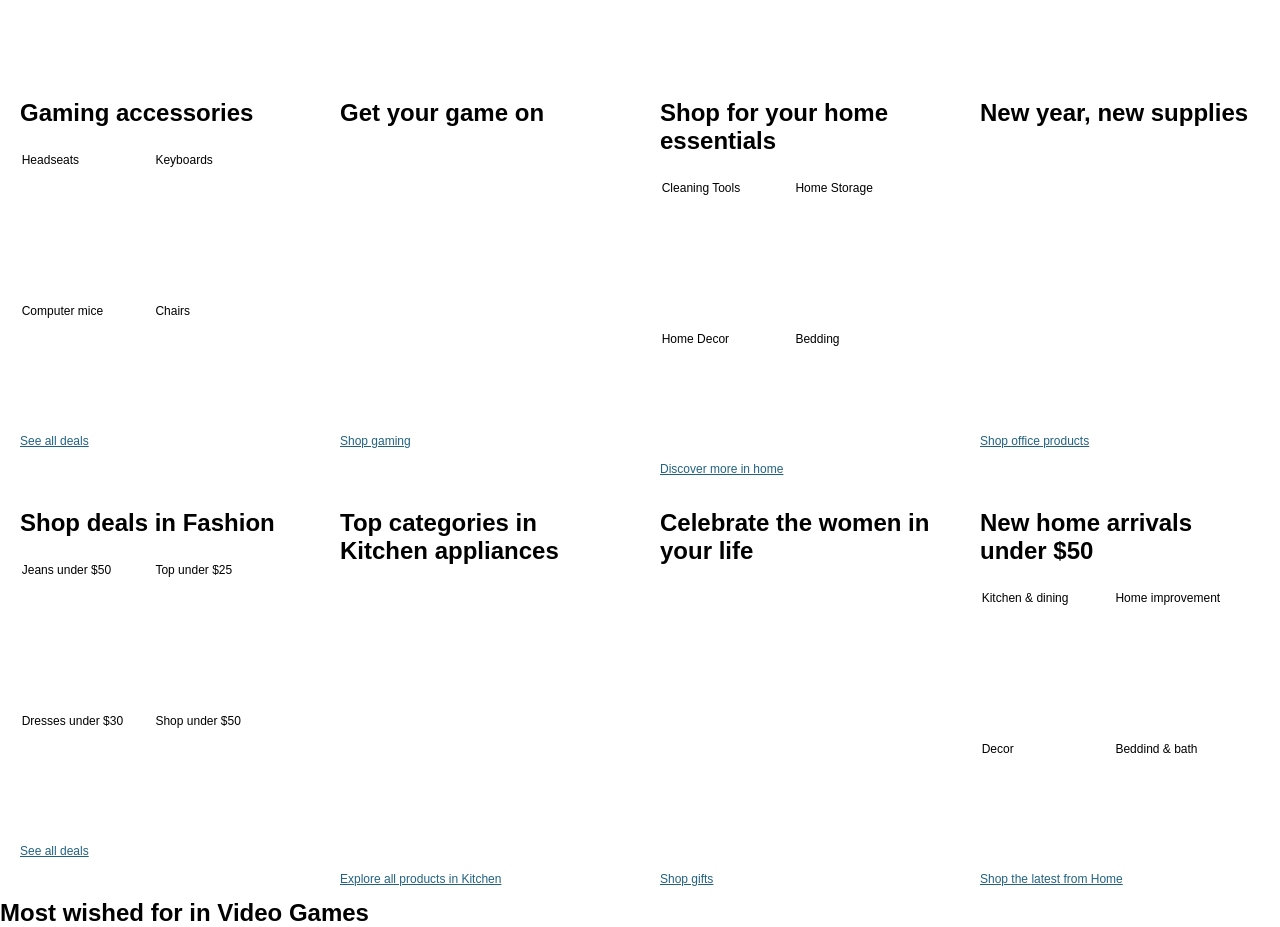
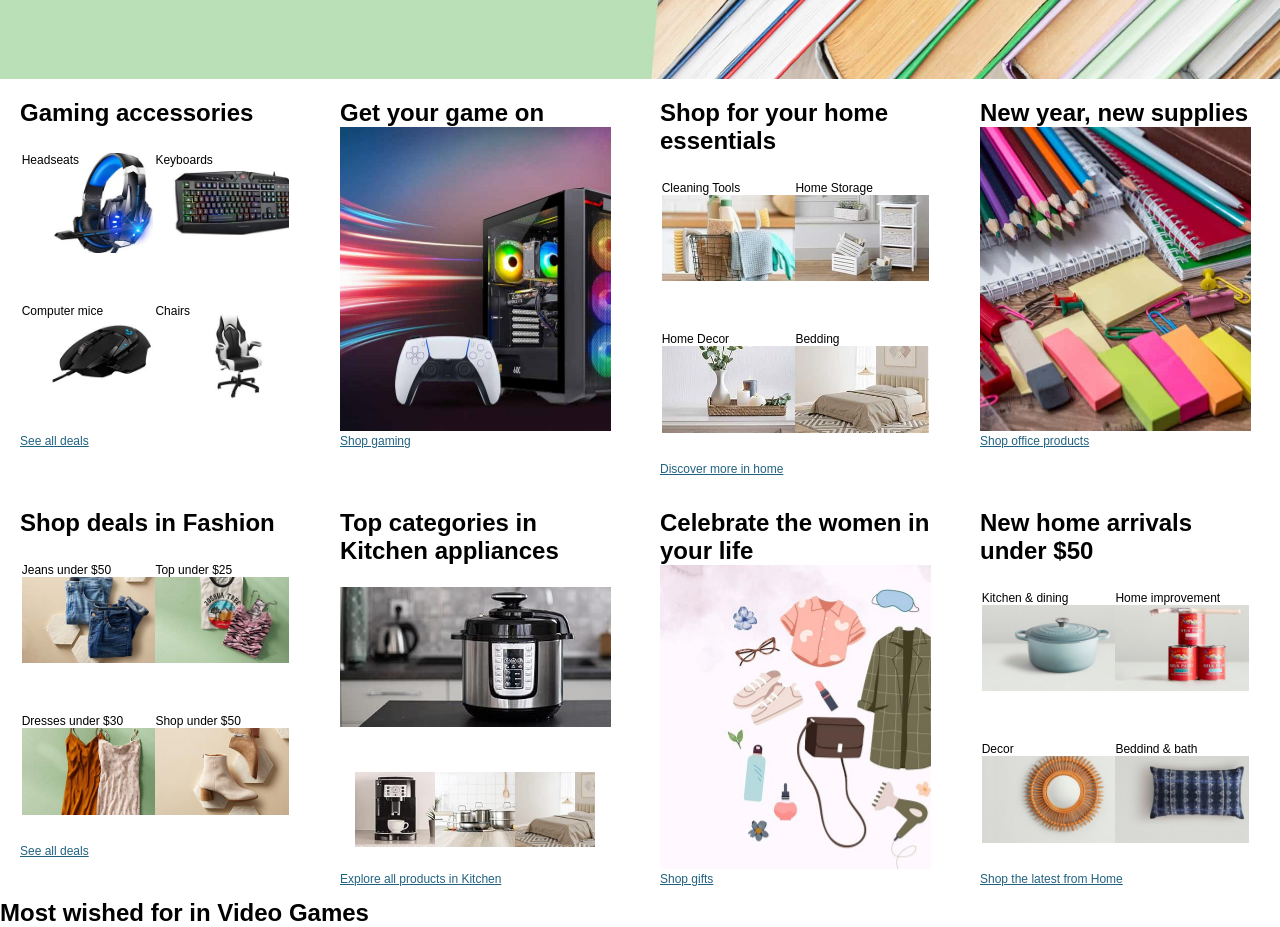
Before and after one commit to LataMishra15/Amazon-Clone, a plain HTML site: page index.html in a window 1280 px wide. Shown: the part 520-1447 px from the top of the page. Drawn offline with Linux system fonts and the light colour scheme.

Commit message:
images url updated

```diff
--- a/index.html
+++ b/index.html
@@ -84,31 +84,31 @@
             <div class="shop11 box">
                 <h2>Gaming accessories</h2>
                 <div class="box-img" >
-                    <div class="img-elements" style="background-image: url('Gaming Accessories1.jpg');"><p>Headseats</p></div>
-                    <div class="img-elements" style="background-image: url('Gaming Accessories2.jpg');"><p>Keyboards</p></div>
-                    <div class="img-elements" style="background-image: url('Gaming Accessories.jpg');"><p>Computer mice</p></div>
-                    <div class="img-elements" style="background-image: url('Gaming Accessories4.jpg');"><p>Chairs</p></div>
+                    <div class="img-elements" style="background-image: url('images/Gaming Accessories1.jpg');"><p>Headseats</p></div>
+                    <div class="img-elements" style="background-image: url('images/Gaming Accessories2.jpg');"><p>Keyboards</p></div>
+                    <div class="img-elements" style="background-image: url('images/Gaming Accessories.jpg');"><p>Computer mice</p></div>
+                    <div class="img-elements" style="background-image: url('images/Gaming Accessories4.jpg');"><p>Chairs</p></div>
                 </div>
                 <a href style="color: #216281; font-size:12px; ">See all deals</a>
             </div>
             <div class="shop12 box">
                 <h2>Get your game on</h2>
-                <div class="box-img" style="background-image: url('get your game on.jpg');"></div>
+                <div class="box-img" style="background-image: url('images/get your game on.jpg');"></div>
                 <a href style="color: #216281; font-size:12px; ">Shop gaming</a>
             </div>
             <div class="shop13 box">
                 <h2>Shop for your home essentials</h2>
                 <div class="box-img">
-                    <div class="img-elements text" style="background-image: url('home essentials1.jpg');"><p>Cleaning Tools</p></div>
-                    <div class="img-elements text" style="background-image: url('home essentials2.jpg');"><p>Home Storage</p></div>
-                    <div class="img-elements text" style="background-image: url('home essentials3.jpg');"><p>Home Decor</p></div>
-                    <div class="img-elements text" style="background-image: url('home essentials4.jpg');"><p>Bedding</p></div>
+                    <div class="img-elements text" style="background-image: url('images/home essentials1.jpg');"><p>Cleaning Tools</p></div>
+                    <div class="img-elements text" style="background-image: url('images/home essentials2.jpg');"><p>Home Storage</p></div>
+                    <div class="img-elements text" style="background-image: url('images/home essentials3.jpg');"><p>Home Decor</p></div>
+                    <div class="img-elements text" style="background-image: url('images/home essentials4.jpg');"><p>Bedding</p></div>
                 </div>
                 <a href style="color: #216281; font-size:12px; ">Discover more in home</a>
             </div>
             <div class="shop14 box">
                 <h2>New year, new supplies</h2>
-                <div class="box-img" style="background-image: url('stationary.jpg');"></div>
+                <div class="box-img" style="background-image: url('images/stationary.jpg');"></div>
                 <a href style="color: #216281; font-size:12px; ">Shop office products</a>
             </div>
         </div>
@@ -117,35 +117,35 @@
             <div class="shop21 box">
                 <h2>Shop deals in Fashion</h2>
                 <div class="box-img">
-                    <div class="img-elements text" style="background-image: url('fashion1.jpg');"><p>Jeans under $50</p></div>
-                    <div class="img-elements text" style="background-image: url('fashion2.jpg');"><p>Top under $25</p></div>
-                    <div class="img-elements text" style="background-image: url('fashion3.jpg');"><p>Dresses under $30</p></div>
-                    <div class="img-elements text" style="background-image: url('fashion4.jpg');"><p>Shop under $50</p></div>
+                    <div class="img-elements text" style="background-image: url('images/fashion1.jpg');"><p>Jeans under $50</p></div>
+                    <div class="img-elements text" style="background-image: url('images/fashion2.jpg');"><p>Top under $25</p></div>
+                    <div class="img-elements text" style="background-image: url('images/fashion3.jpg');"><p>Dresses under $30</p></div>
+                    <div class="img-elements text" style="background-image: url('images/fashion4.jpg');"><p>Shop under $50</p></div>
                 </div>
                 <a href style="color: #216281; font-size:12px; ">See all deals</a>
             </div>
             <div class="shop22 box">
                 <h2>Top categories in Kitchen appliances</h2>
                 <div class="box-img">
-                    <div class="rasoi" style="background-image: url('kitchen1.jpg');"></div>
-                    <div class="rasoi-item"style="background-image: url('kitchen2.jpg');"></div>
-                    <div class="rasoi-item"style="background-image: url('kitchen3.jpg');"></div>
-                    <div class="rasoi-item"style="background-image: url('kitchen4.jpg');"></div>
+                    <div class="rasoi" style="background-image: url('images/kitchen1.jpg');"></div>
+                    <div class="rasoi-item"style="background-image: url('images/kitchen2.jpg');"></div>
+                    <div class="rasoi-item"style="background-image: url('images/kitchen3.jpg');"></div>
+                    <div class="rasoi-item"style="background-image: url('images/home essentials4.jpg');"></div>
                 </div>
                 <a href style="color: #216281; font-size:12px; ">Explore all products in Kitchen</a>
             </div>
             <div class="shop23 box">
                 <h2>Celebrate the women in your life</h2>
-                <div class="box-img" style="background-image: url('women.jpg');"></div>
+                <div class="box-img" style="background-image: url('images/women.jpg');"></div>
                 <a href style="color: #216281; font-size:12px; ">Shop gifts</a>
             </div>
             <div class="shop24 box">
                 <h2>New home arrivals under $50</h2>
                 <div class="box-img">
-                    <div class="img-elements text" style="background-image: url('decor1.jpg');"><p>Kitchen & dining</p></div>
-                    <div class="img-elements text" style="background-image: url('decor2.jpg');"><p>Home improvement</p></div>
-                    <div class="img-elements text" style="background-image: url('decor3.jpg');"><p>Decor</p></div>
-                    <div class="img-elements text" style="background-image: url('decor4.jpg');"><p>Beddind & bath</p></div>
+                    <div class="img-elements text" style="background-image: url('images/decor1.jpg');"><p>Kitchen & dining</p></div>
+                    <div class="img-elements text" style="background-image: url('images/decor2.jpg');"><p>Home improvement</p></div>
+                    <div class="img-elements text" style="background-image: url('images/decor3.jpg');"><p>Decor</p></div>
+                    <div class="img-elements text" style="background-image: url('images/decor4.jpg');"><p>Beddind & bath</p></div>
                 </div>
                 <a href style="color: #216281; font-size:12px; ">Shop the latest from Home</a>
             </div>
--- a/style.css
+++ b/style.css
@@ -24,7 +24,7 @@
     height: 100%;
     width: 100%;
     background-color: black;
-    background-image: url(Amazonlogo.png);
+    background-image:url(images/Amazonlogo.png);
     background-size: cover;
 }
 
@@ -107,7 +107,7 @@
 .flag-icon{
     width:22px;
     height:19px;
-    background-image: url(american-flag.png);
+    background-image:url(images/american-flag.png);
     background-size: cover;
 }
 
@@ -171,7 +171,7 @@ span{
 
 /** Body **/
 .body-sec{
-    background-image: url(amazonBGimg.jpg);
+    background-image:url(images/amazonBGimg.jpg);
     background-size:cover;
     height: 500px;
     display: flex;
```
